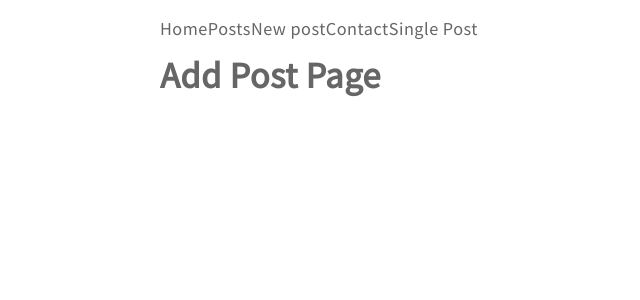
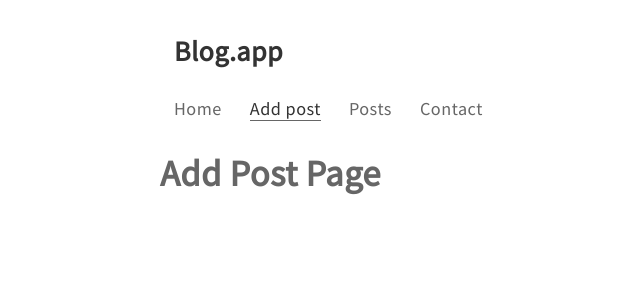
Before and after one commit to RomanJedras/blog, a React (Create React App) app in the folder client/: page /posts/new in a window 1280 px wide. Shown: the top 300 px of the page, without its empty margins (8-648 px from the left). Built offline with nearby package versions, Linux system fonts and the light colour scheme.

Commit message:
Change view on menu

```diff
--- a/client/src/components/features/NavBar/NavBar.js
+++ b/client/src/components/features/NavBar/NavBar.js
@@ -1,17 +1,27 @@
 import React from 'react';
-import { Link } from 'react-router-dom';
+import Logo from '../../common/Logo/Logo';
+import MainMenu from '../../layouts/MainMenu/MainMenu'
+
 
 class NavBar extends React.Component {
 
+	state = {
+		links: [
+			{ path: '/', title: 'Home' },
+			{ path: '/posts/new', title: 'Add post' },
+			{ path: '/posts', title: 'Posts' },
+			{ path: '/contact', title: 'Contact' },
+		],
+	}
+
+
 	render() {
+		const { links } = this.state;
 		return (
-			<div>
-				<Link to='/'>Home</Link>
-				<Link to='/posts'>Posts</Link>
-				<Link to='/posts/new'>New post</Link>
-				<Link to='/contact'>Contact</Link>
-				<Link to='/posts/:id'>Single Post </Link>
-			</div>
+			<nav>
+				<Logo />
+				<MainMenu links={links} />
+			</nav>
 		);
 	}
 
```
